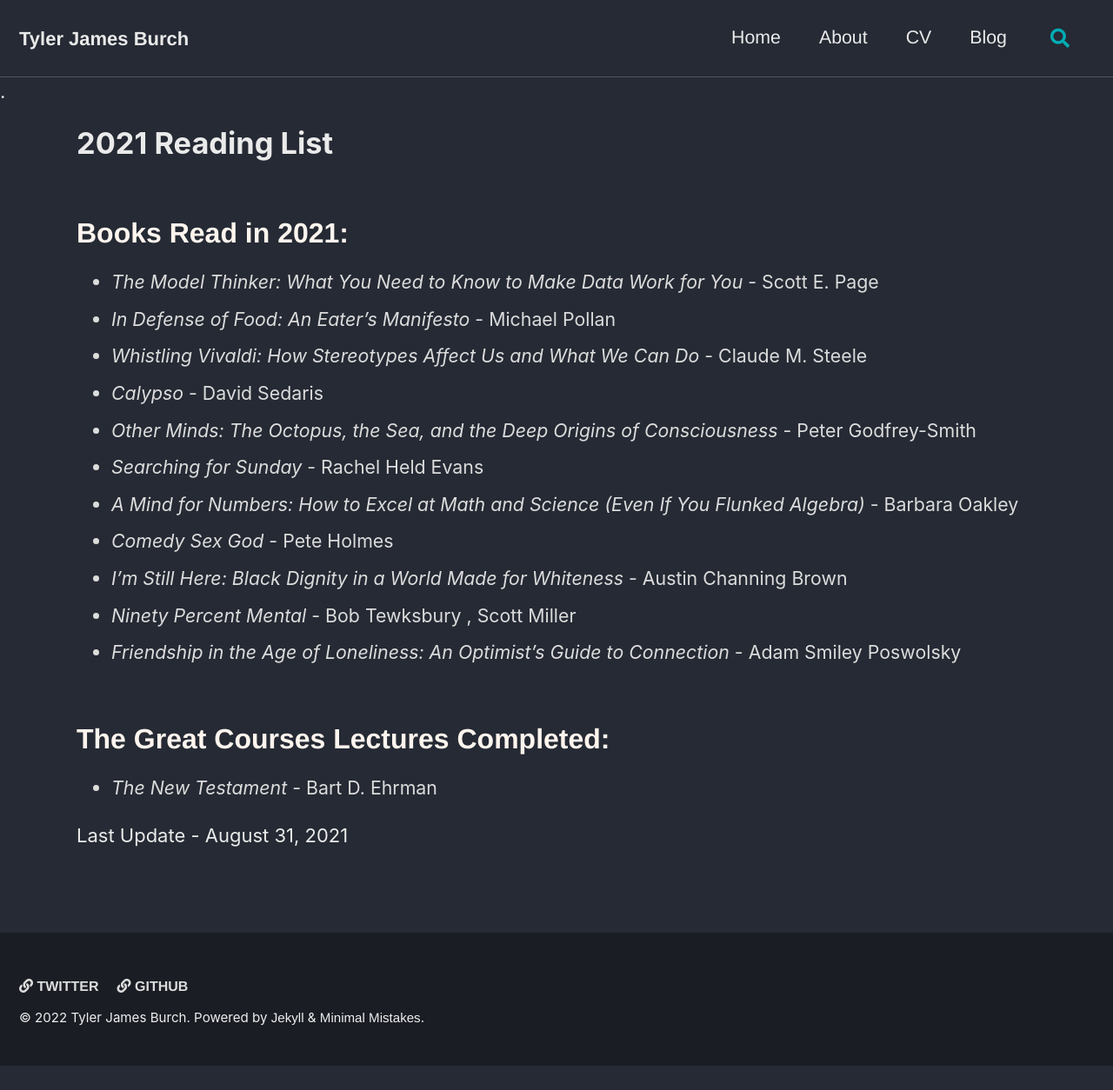
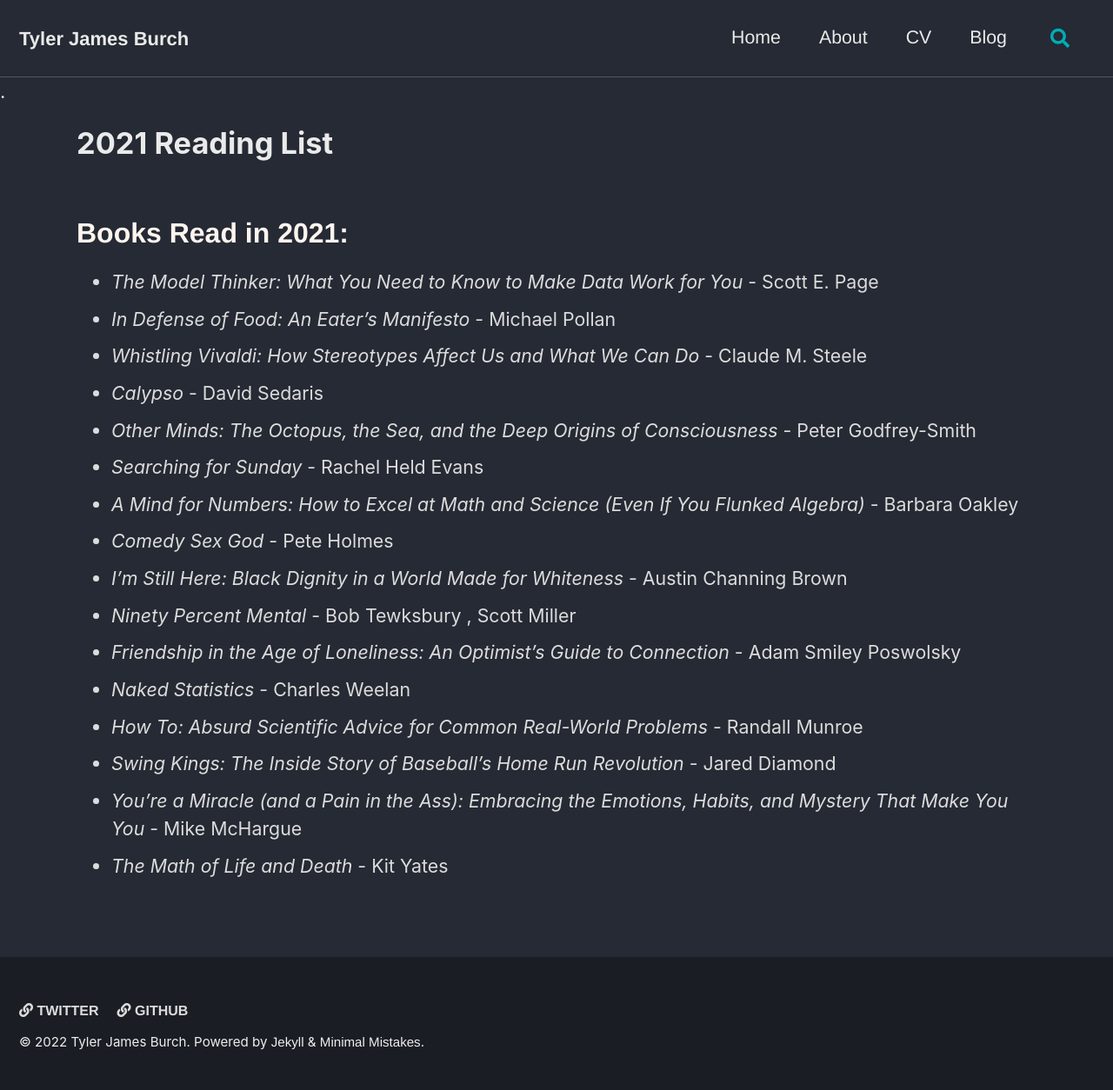
Before and after one commit to tjburch/tjburch.github.io, a Jekyll site: the page built from _other/2021readinglist.md, in a window 1280 px wide. Shown: the whole page at 87% size. Built offline with Jekyll 4.4.1, drawn with Linux system fonts in a browser that asks for light colours; cached includes are drawn as plain includes; before the commit the page ends 1226 px from its top, so only the background shows below that.

Commit message:
Wrap up 2021 reading list

```diff
--- a/_other/2021readinglist.md
+++ b/_other/2021readinglist.md
@@ -20,10 +20,8 @@ date: 2021-01-01
 - _I'm Still Here: Black Dignity in a World Made for Whiteness_ - Austin Channing Brown
 - _Ninety Percent Mental_ - Bob Tewksbury , Scott Miller
 - _Friendship in the Age of Loneliness: An Optimist's Guide to Connection_ -  Adam Smiley Poswolsky
-
-
-## The Great Courses Lectures Completed:
-
-- _The New Testament_ - Bart D. Ehrman
-
-Last Update - August 31, 2021
+- _Naked Statistics_ - Charles Weelan
+- _How To: Absurd Scientific Advice for Common Real-World Problems_ - Randall Munroe
+- _Swing Kings: The Inside Story of Baseball's Home Run Revolution_ - Jared Diamond
+- _You're a Miracle (and a Pain in the Ass): Embracing the Emotions, Habits, and Mystery That Make You You_ - Mike  McHargue
+- _The Math of Life and Death_ - Kit Yates
```
